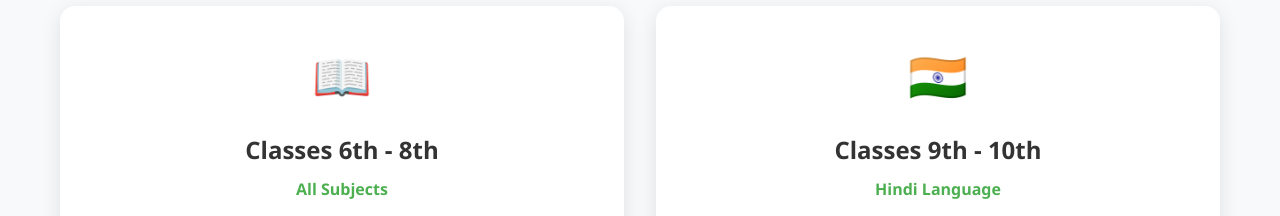
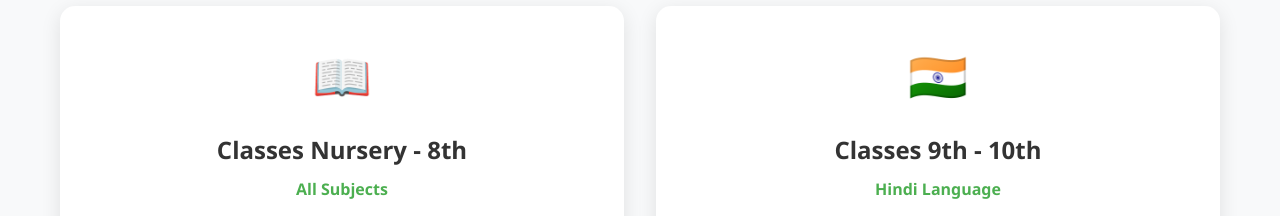
Before and after one commit to best-tution-tambram/Tution-Website, a plain HTML site: page index.html in a window 1280 px wide. Shown: the part 2140-2356 px from the top of the page. Drawn offline with Linux system fonts and the light colour scheme.

Commit message:
Update index.html

```diff
--- a/index.html
+++ b/index.html
@@ -142,7 +142,7 @@
             <div class="courses-grid">
                 <div class="course-card">
                     <div class="course-icon">📖</div>
-                    <h3>Classes 6th - 8th</h3>
+                    <h3>Classes Nursery - 8th</h3>
                     <p class="course-subtitle">All Subjects</p>
                     <ul class="course-subjects">
                         <li>Mathematics</li>
@@ -280,4 +280,5 @@
     <script type="module" src="./script.js"></script>
 </body>
 
+
 </html>
```
